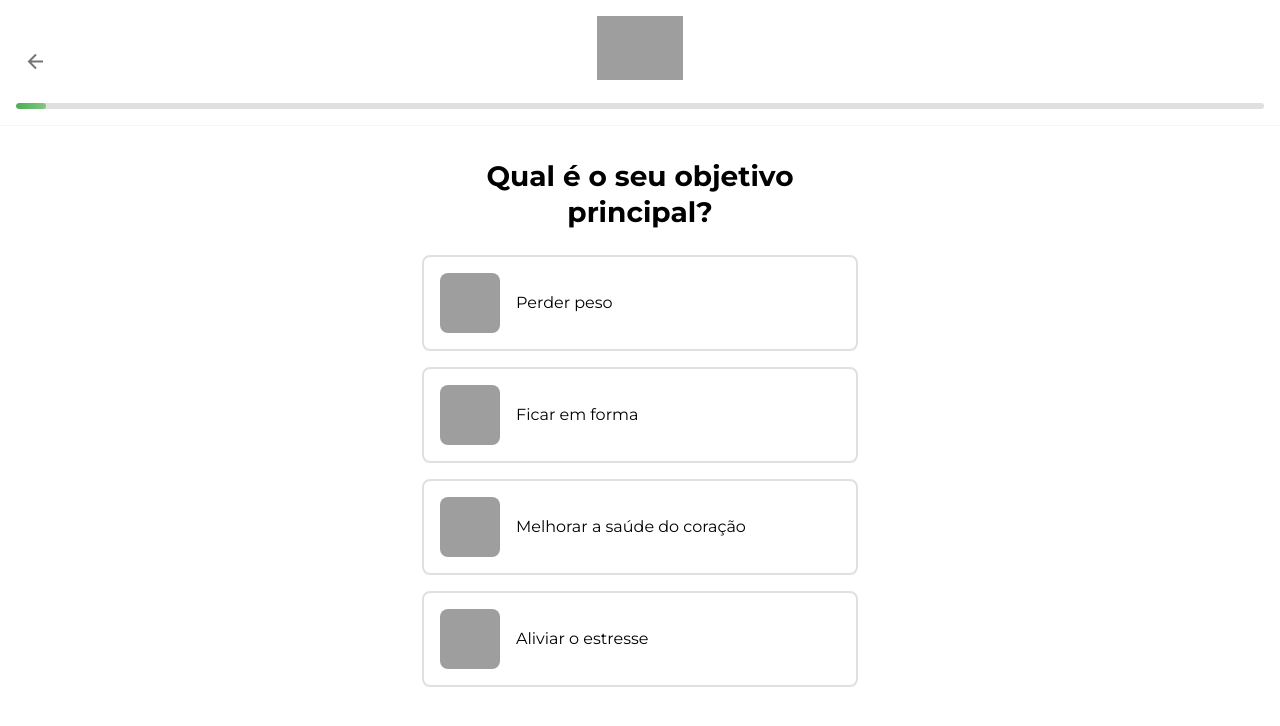
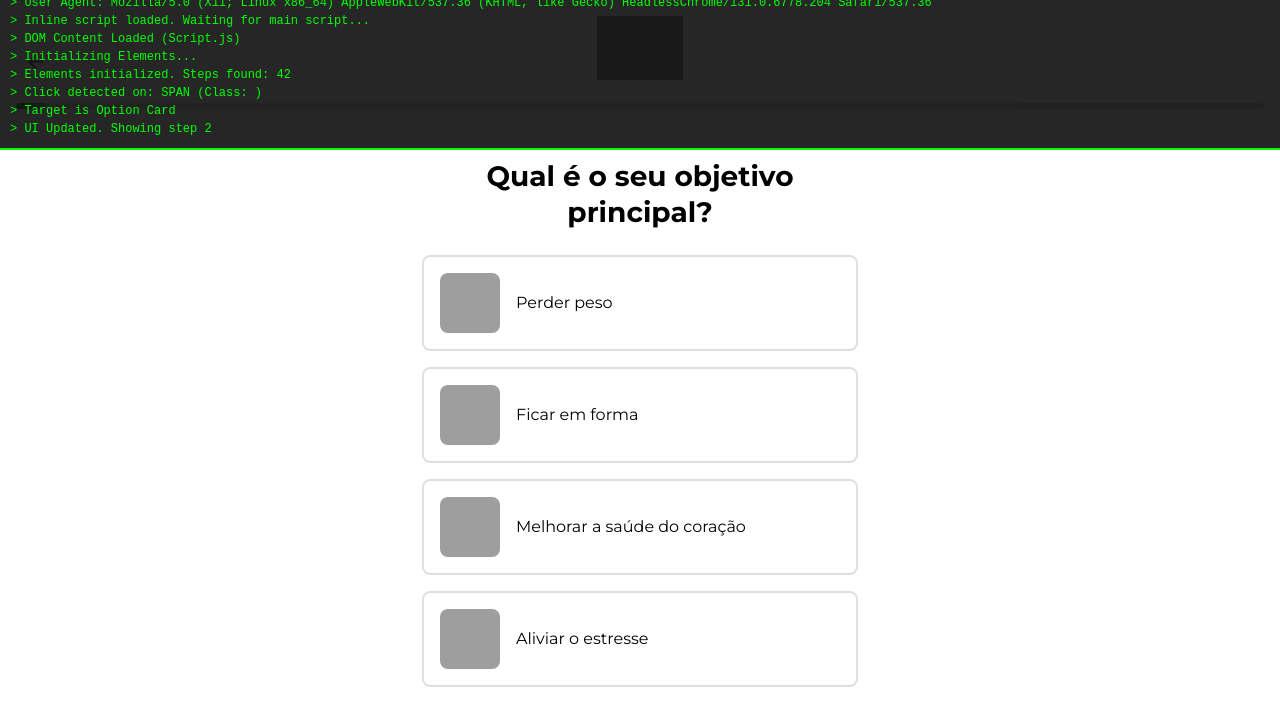
Before and after one commit to Marketingry/Quiz-Ayuno-Intermitente, a website built with Vite: page index.html in a window 1280 px wide. Both pictures are taken after a click on the button "18 a 25 anos". Built offline with nearby package versions, Linux system fonts and the light colour scheme; grey boxes are pictures that could not be loaded.

Commit message:
Add Deep Debug Console and Fortify JS Logic

```diff
--- a/index.html
+++ b/index.html
@@ -1404,6 +1404,48 @@
         </div>
     </footer>
 
+    <!-- DEBUG CONSOLE (Temporary) -->
+    <div id="debug-console" style="
+        position: fixed;
+        top: 0;
+        left: 0;
+        width: 100%;
+        height: 150px;
+        background: rgba(0,0,0,0.85);
+        color: lime;
+        font-family: monospace;
+        font-size: 12px;
+        z-index: 9999;
+        overflow-y: scroll;
+        padding: 10px;
+        pointer-events: none;
+        border-bottom: 2px solid lime;
+    ">
+        <strong>DEBUG CONSOLE ACTIVATED</strong><br>
+    </div>
+
+    <script>
+        // Global Error Trap
+        window.onerror = function (msg, url, line, col, error) {
+            logToConsole(`ERROR: ${msg} \nLine: ${line} Col: ${col}`, 'red');
+            return false;
+        };
+
+        function logToConsole(msg, color = 'lime') {
+            const consoleEl = document.getElementById('debug-console');
+            if (consoleEl) {
+                const entry = document.createElement('div');
+                entry.textContent = `> ${msg}`;
+                entry.style.color = color;
+                consoleEl.appendChild(entry);
+                consoleEl.scrollTop = consoleEl.scrollHeight;
+            }
+        }
+
+        logToConsole(`User Agent: ${navigator.userAgent}`);
+        logToConsole('Inline script loaded. Waiting for main script...');
+    </script>
+
     <script src="script.js"></script>
 </body>
 
--- a/script.js
+++ b/script.js
@@ -30,12 +30,14 @@ let elements = {};
 // ============================================
 
 document.addEventListener('DOMContentLoaded', () => {
+    if (window.logToConsole) logToConsole('DOM Content Loaded (Script.js)');
     initElements();
     initQuiz();
     setupEventListeners();
 });
 
 function initElements() {
+    if (window.logToConsole) logToConsole('Initializing Elements...');
     elements = {
         progressBar: document.getElementById('progressBar'),
         backBtn: document.getElementById('backBtn'),
@@ -59,6 +61,7 @@ function initElements() {
         targetContinue: document.getElementById('targetContinue'),
         ageContinue: document.getElementById('ageContinue')
     };
+    if (window.logToConsole) logToConsole(`Elements initialized. Steps found: ${elements.steps ? elements.steps.length : 0}`);
 }
 
 function initQuiz() {
@@ -75,10 +78,12 @@ function setupEventListeners() {
     // Event Delegation for dynamic elements and reliability
     document.addEventListener('click', (e) => {
         const target = e.target;
+        if (window.logToConsole) logToConsole(`Click detected on: ${target.tagName} (Class: ${target.className})`);
 
         // Option cards
         const optionCard = target.closest('.option-card');
         if (optionCard) {
+            if (window.logToConsole) logToConsole('Target is Option Card');
             handleOptionSelect(optionCard);
             return;
         }
@@ -93,6 +98,7 @@ function setupEventListeners() {
         // Continue buttons
         const continueBtn = target.closest('.continue-btn');
         if (continueBtn) {
+            if (window.logToConsole) logToConsole('Target is Continue Button');
             // Ignore metric buttons handled separately
             if (['heightContinue', 'weightContinue', 'targetContinue', 'ageContinue'].includes(continueBtn.id)) {
                 return;
@@ -302,7 +308,9 @@ function goToStep(stepNumber) {
 
 function updateUI() {
     // Hide all steps
-    elements.steps.forEach(step => {
+    // Defensive coding: query fresh
+    const allSteps = document.querySelectorAll('.quiz-step');
+    allSteps.forEach(step => {
         step.classList.remove('active');
     });
 
@@ -310,6 +318,9 @@ function updateUI() {
     const currentStepEl = document.querySelector(`[data-step="${quizState.currentStep}"]`);
     if (currentStepEl) {
         currentStepEl.classList.add('active');
+        if (window.logToConsole) logToConsole(`UI Updated. Showing step ${quizState.currentStep}`);
+    } else {
+        if (window.logToConsole) logToConsole(`ERROR: Step ${quizState.currentStep} not found in DOM!`, 'red');
     }
 
     updateProgressBar();
@@ -325,23 +336,32 @@ function updateUI() {
 // ============================================
 
 function updateProgressBar() {
-    const progress = ((quizState.currentStep - 1) / (quizState.totalSteps - 1)) * 100;
-    elements.progressBar.style.width = `${progress}%`;
+    const progressBar = document.getElementById('progressBar');
+    if (progressBar) {
+        const progress = ((quizState.currentStep - 1) / (quizState.totalSteps - 1)) * 100;
+        progressBar.style.width = `${progress}%`;
+    }
 }
 
 function updateBackButton() {
-    if (quizState.currentStep > 1 && quizState.currentStep < 38) {
-        elements.backBtn.classList.add('visible');
-    } else {
-        elements.backBtn.classList.remove('visible');
+    const backBtn = document.getElementById('backBtn');
+    if (backBtn) {
+        if (quizState.currentStep > 1 && quizState.currentStep < 38) {
+            backBtn.classList.add('visible');
+        } else {
+            backBtn.classList.remove('visible');
+        }
     }
 }
 
 function updateStickyWarning() {
-    if (quizState.currentStep > 1) {
-        elements.stickyWarning.classList.add('hidden');
-    } else {
-        elements.stickyWarning.classList.remove('hidden');
+    const stickyWarning = document.getElementById('stickyWarning');
+    if (stickyWarning) {
+        if (quizState.currentStep > 1) {
+            stickyWarning.classList.add('hidden');
+        } else {
+            stickyWarning.classList.remove('hidden');
+        }
     }
 }
 
```
